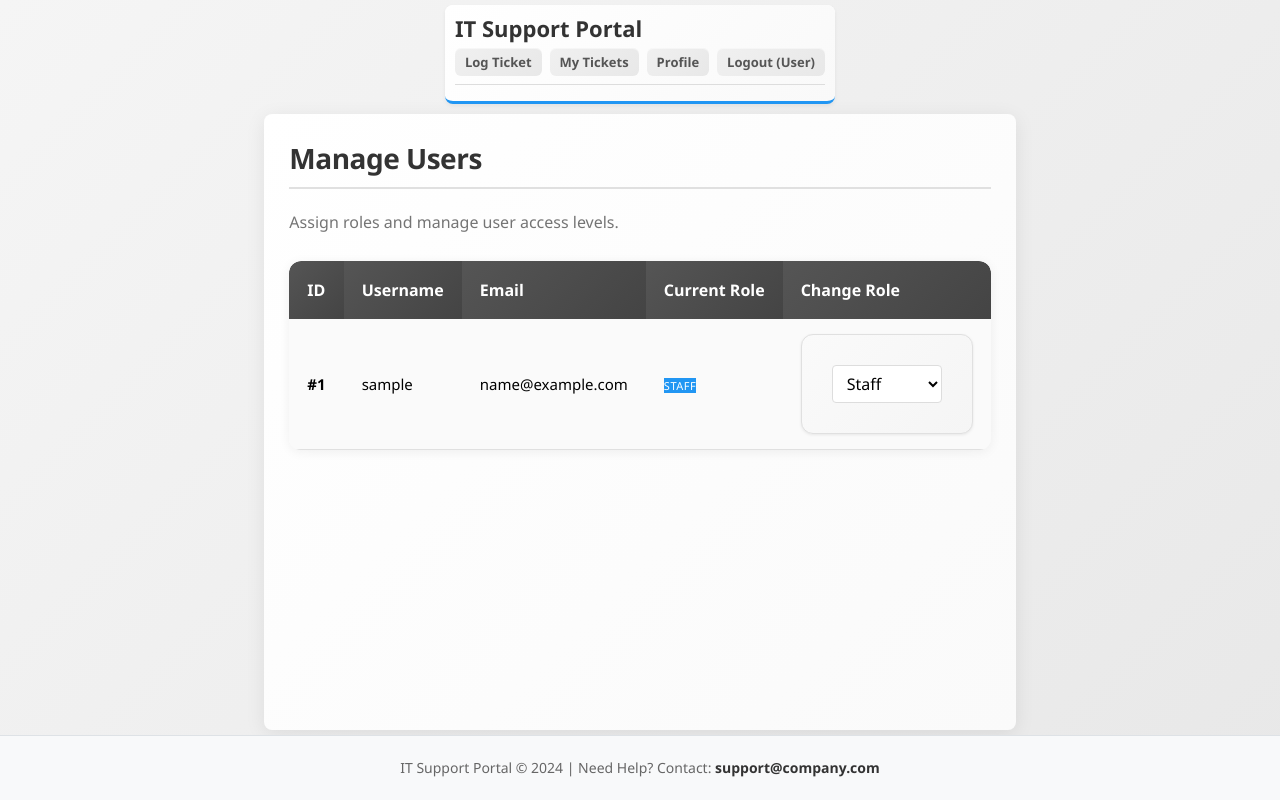
After one commit to flabbsterr/Techgenie-Project, a Python web app: template it-support-portal/templates/manage_users.html in a window 1280 px wide. The commit adds this page. Run offline with Jinja, Linux system fonts and the light colour scheme; the template is opened without the code that fills it: most values are stand-ins (such as "Sample title", 1, 10 or a date in 2020).

Commit message:
Final changes, thanks for everything

```diff
--- a/it-support-portal/templates/base.html
+++ b/it-support-portal/templates/base.html
@@ -20,6 +20,7 @@
                     {% endif %}
                     {% if request.state is defined and request.state.user_permission is defined and request.state.user_permission >= 2 %}
                     <a href="/it">IT Dashboard</a>
+                    <a href="/manage-users">Manage Users</a>
                     {% endif %}
                 </div>
                 <div class="nav-right">
--- a/it-support-portal/templates/login.html
+++ b/it-support-portal/templates/login.html
@@ -17,7 +17,7 @@
         {% endif %}
 
         <form method="POST">
-            <label for="username">Username:</label>
+            <label for="username">Username or Email:</label>
             <input type="text" id="username" name="username" required autofocus value="{{ username or '' }}" oninput="this.value = this.value.replace(/\s/g, '')" onpaste="setTimeout(() => this.value = this.value.replace(/\s/g, ''), 0)">
 
             <label for="password">Password:</label>
--- /dev/null
+++ b/it-support-portal/templates/manage_users.html
@@ -0,0 +1,61 @@
+{% extends "base.html" %}
+{% block content %}
+<h2>Manage Users</h2>
+<p>Assign roles and manage user access levels.</p>
+
+<table>
+    <tr>
+        <th>ID</th>
+        <th>Username</th>
+        <th>Email</th>
+        <th>Current Role</th>
+        <th>Change Role</th>
+    </tr>
+    {% for u in users %}
+    <tr>
+        <td><strong>#{{ u.id }}</strong></td>
+        <td>{{ u.username }}</td>
+        <td>{{ u.email }}</td>
+        <td>
+            {% if u.role == "it" %}
+                <span class="badge badge-it">IT Admin</span>
+            {% elif u.role == "manager" %}
+                <span class="badge badge-manager">Manager</span>
+            {% else %}
+                <span class="badge badge-staff">Staff</span>
+            {% endif %}
+        </td>
+        <td>
+            <form method="POST" action="/manage-users/update-role" style="display: inline-block;">
+                <input type="hidden" name="user_id" value="{{ u.id }}">
+                <select name="role" onchange="this.form.submit()">
+                    <option value="staff" {% if u.role == "staff" %}selected{% endif %}>Staff</option>
+                    <option value="manager" {% if u.role == "manager" %}selected{% endif %}>Manager</option>
+                    <option value="it" {% if u.role == "it" %}selected{% endif %}>IT Admin</option>
+                </select>
+            </form>
+        </td>
+    </tr>
+    {% endfor %}
+</table>
+
+<style>
+.badge-it { background-color: #9c27b0; color: white; }
+.badge-manager { background-color: #ff9800; color: white; }
+.badge-staff { background-color: #2196F3; color: white; }
+
+select {
+    padding: 6px 10px;
+    border: 1px solid #ddd;
+    border-radius: 4px;
+    background: white;
+    cursor: pointer;
+}
+
+body.dark-mode select {
+    background: #2a2a2a;
+    color: #e0e0e0;
+    border-color: #444;
+}
+</style>
+{% endblock %}
```
Also changed, not shown: it-support-portal/app/api/ui.py (+30 -2 lines), it-support-portal/main.py (+8 -0 lines), it-support-portal/app/db/portal.db.
